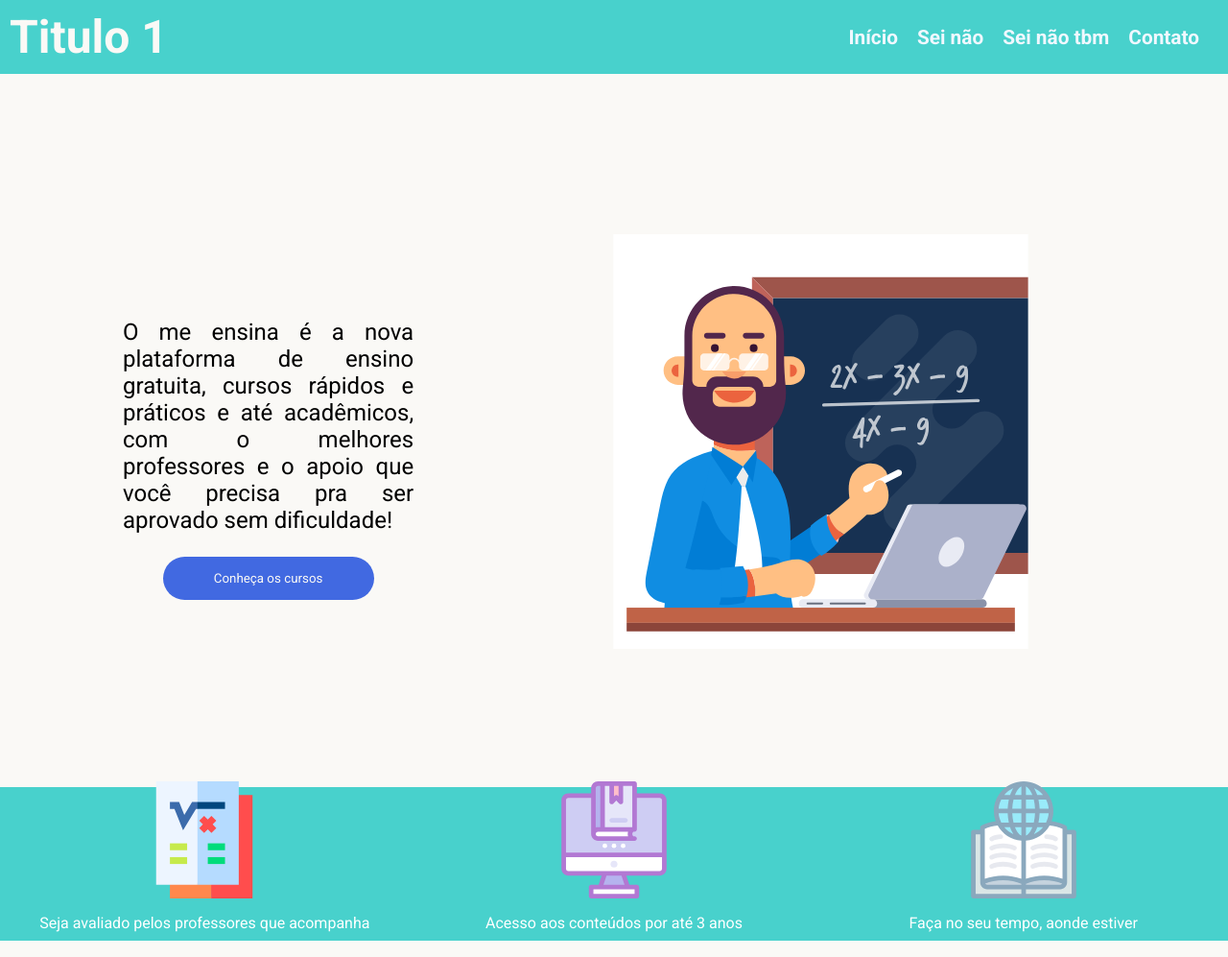
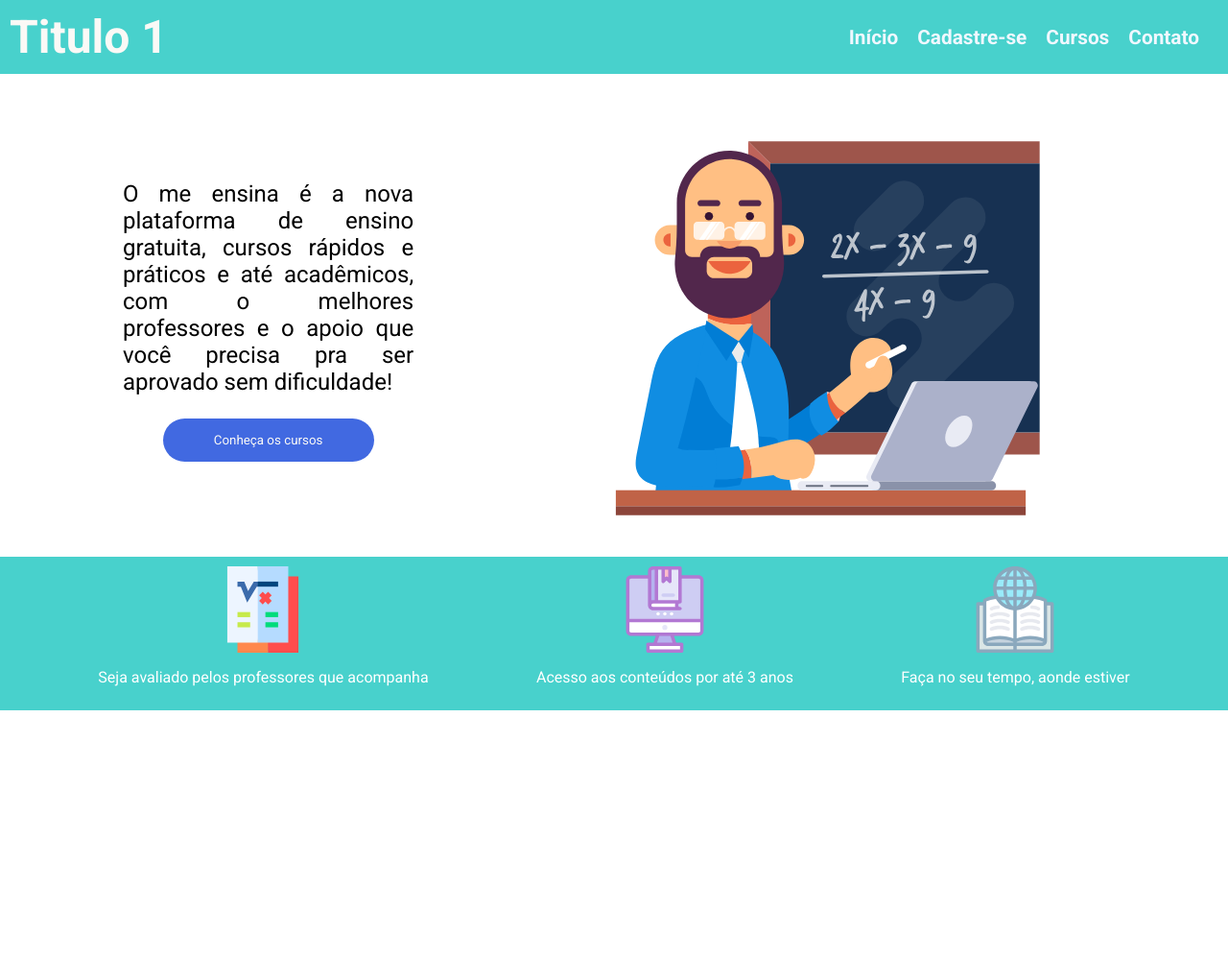
Before and after one commit to Luanpablo100/integrador, a PHP site: page / in a window 1280 px wide. Shown: the whole page at 96% size. After the commit the page ends 740 px from the top, so only its background shows below. Run offline with PHP 8.4, Linux system fonts and the light colour scheme.

Commit message:
Resizing

```diff
--- a/index.html
+++ b/index.html
@@ -12,10 +12,10 @@
     <header>
         <h1>Titulo 1</h1>
         <nav>
-            <a href="Início">Início</a>
-            <a href="">Sei não</a>
-            <a href="">Sei não tbm</a>
-            <a href="Contato">Contato</a>
+            <a href="#">Início</a>
+            <a href="register.html">Cadastre-se</a>
+            <a href="courses.html">Cursos</a>
+            <a href="">Contato</a>
         </nav>
     </header>
     <main>
--- a/public/css/main.css
+++ b/public/css/main.css
@@ -7,7 +7,7 @@ a {
 }
 
 body {
-    background-color: rgb(250, 249, 246);
+    /* background-color: rgb(250, 249, 246); */
     padding: 0;
     margin: 0;
 }
@@ -52,8 +52,8 @@ nav a:hover {
 
 main #principal {
     display: flex;
-    margin-top: 180px;
-    height: 80vh;
+    margin-top: 100px;
+    height: 60vh;
     box-sizing: border-box;
 }
 
@@ -61,7 +61,7 @@ div#left {
     font-size: 1.5rem;
     width: 25%;
     margin-left: 10%;
-    padding-top: 10%;
+    padding-top: 5%;
     text-align: justify;
     display: flex;
     flex-direction: column;
@@ -87,12 +87,11 @@ div#left button:hover {
 div#right {
     width: 70%;
     text-align: center;
-    padding-top: 5%;
 }
 
 div#right img {
-    width: 75%;
-    height: 75%;
+    width: 95%;
+    height: 95%;
 }
 
 div#extra {
@@ -112,8 +111,7 @@ div#extra {
 }
 
 .main-icon {
-    width: 30%;
-    height: 50%;
+    width: 90px;
 }
 
 .extra-sec p {
```
Also changed, not shown: courses.html (added, +11 -0 lines), register.html (added, +11 -0 lines), public/img/Professor.png (added).
